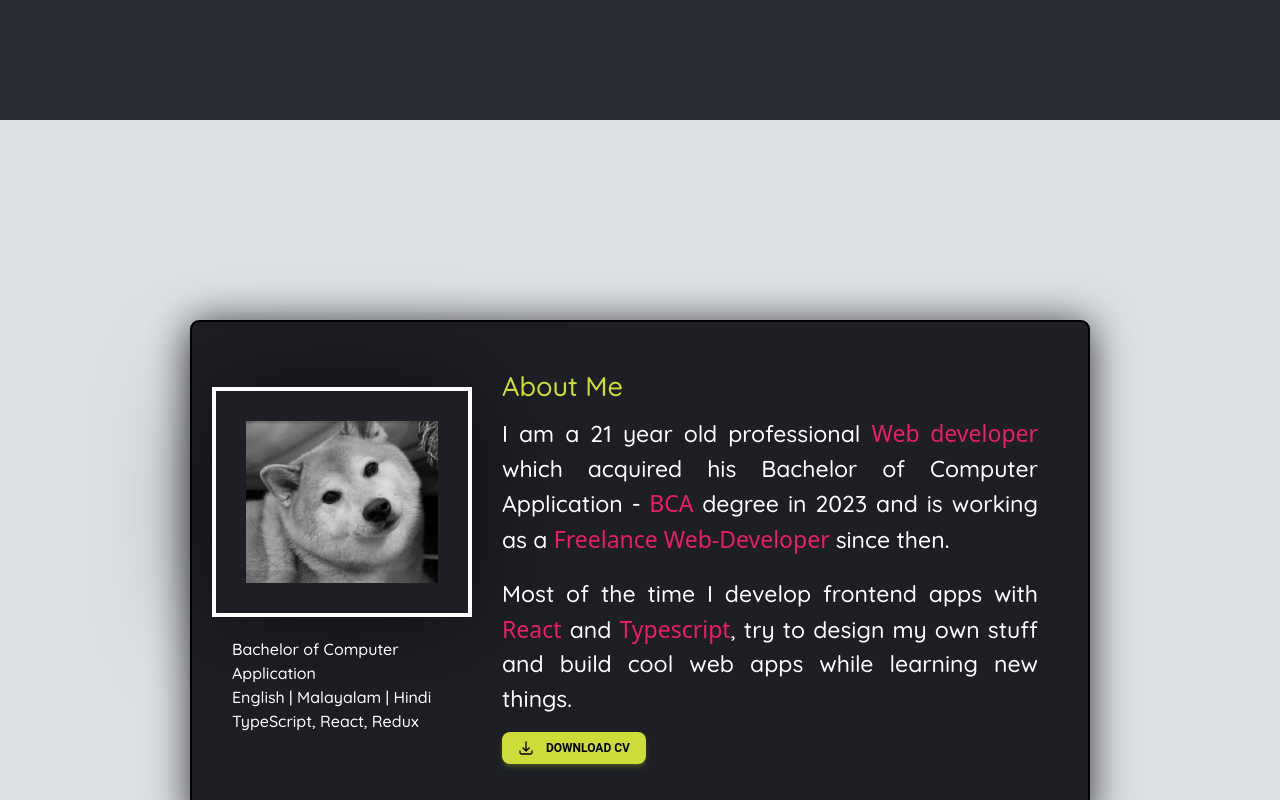
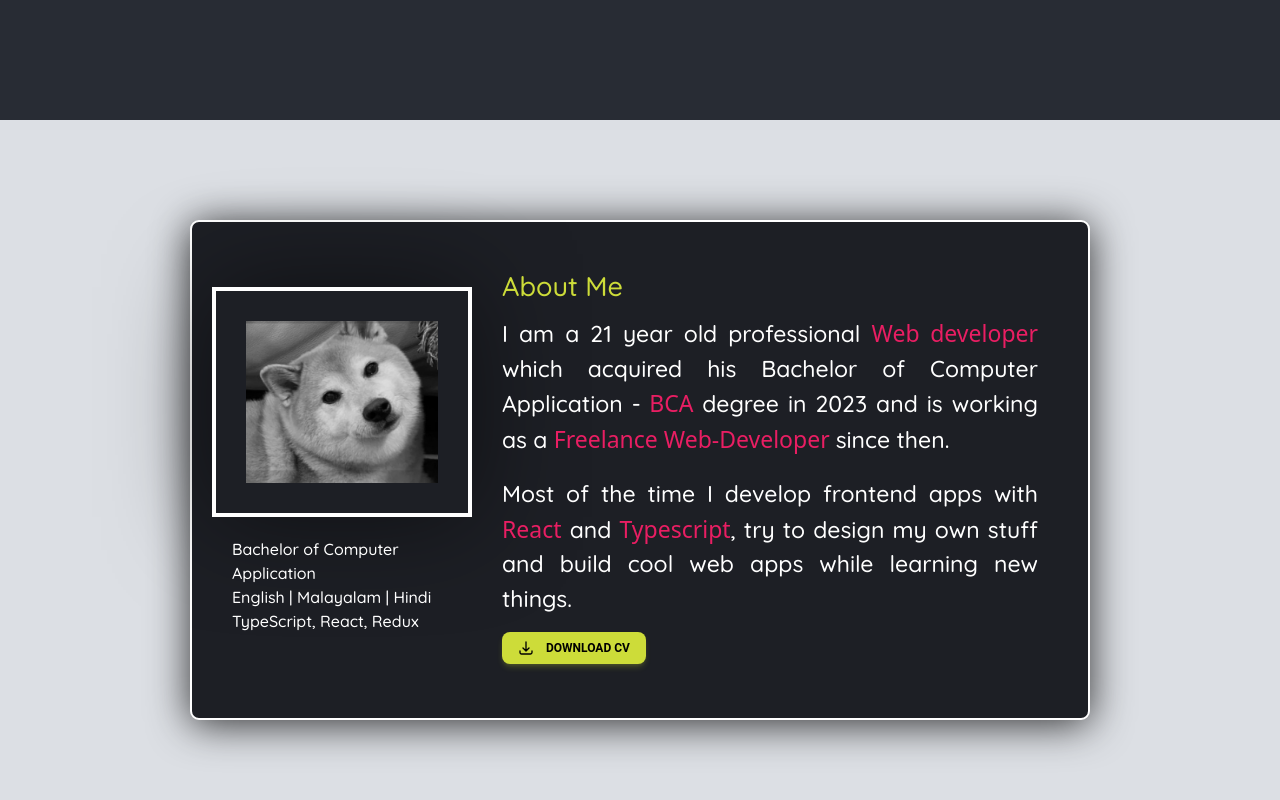
Before and after one commit to kevin-roan/kevinroan, a React (Create React App) app: page / in a window 1280 px wide. Shown: the part 680-1480 px from the top of the page. Built offline with nearby package versions, Linux system fonts and the light colour scheme.

Commit message:
pre css fix

```diff
--- a/src/Pages/AboutMe.jsx
+++ b/src/Pages/AboutMe.jsx
@@ -4,20 +4,25 @@ import dp from "../assets/images/dp.jpg";
 import { Button } from "@material-tailwind/react";
 import { ArrowDownTrayIcon } from "@heroicons/react/24/outline";
 
+const AboutContainer = styled.div`
+  display: flex;
+  justify-content: center;
+  align-items: center;
+  padding: 100px;
+`;
+
 const CardContainer = styled.div`
   display: flex;
   align-items: center;
   justify-content: center;
-  border: 2px solid black;
+  border: 2px solid white;
   background-color: #23262d;
   border-radius: 9px;
-  margin-top: 25vh;
   height: 500px;
   width: 900px;
   padding: 20px;
-  max-width: 100%;
+  margin: 0 auto;
   box-shadow: 0px 4px 40px rgba(0, 0, 0, 0.8);
-  position: relative;
   animation: breathAnimation 3s ease-in-out infinite;
   @media screen and (max-width: 480px) and (max-width: 1024px) {
     flex-direction: column;
@@ -57,7 +62,6 @@ const ImageContainer = styled.div`
   padding: 30px;
 `;
 const EducationContainer = styled.div`
-  /* border: 2px solid yellow; */
   width: 100%;
   padding: 10px;
   margin: 10px;
@@ -110,7 +114,7 @@ const HighLight = styled.span`
 `;
 export default function AboutMe({ downloadCv }) {
   return (
-    <div className="container">
+    <AboutContainer>
       <CardContainer>
         <div
           style={{
@@ -159,6 +163,6 @@ export default function AboutMe({ downloadCv }) {
           </Paragraph>
         </ContentContainer>
       </CardContainer>
-    </div>
+    </AboutContainer>
   );
 }
--- a/src/Pages/Home.jsx
+++ b/src/Pages/Home.jsx
@@ -24,7 +24,12 @@ const Home = () => {
         <ImageAnimation />
         <TextTyper />
       </div>
-      <div style={{ height: "100vh", backgroundColor: "#DCDFE4" }}>
+      <div
+        style={{
+          height: "100vh",
+          backgroundColor: "#DCDFE4",
+        }}
+      >
         <AboutMe downloadCv={DownloadCv} />
       </div>
       <div style={{ height: "100vh", backgroundColor: "#72757E" }}>
```
